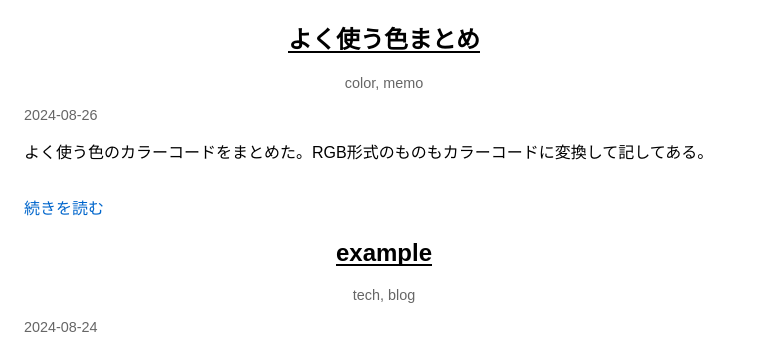
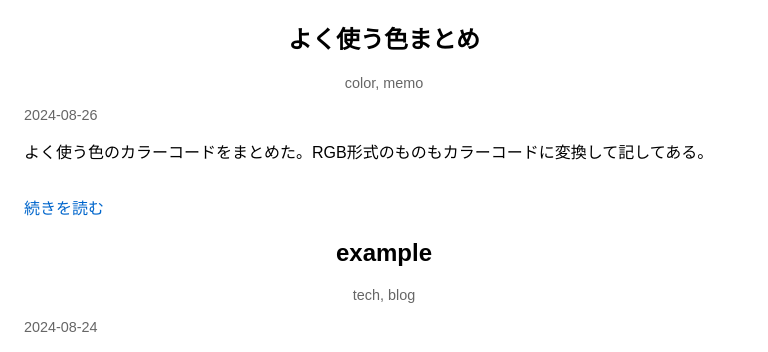
Before and after one commit to Asiraat/blog, a Jekyll site: the page built from index.html, in a window 768 px wide. Shown: the part 515-867 px from the top of the page. Built offline with Jekyll 4.4.1, drawn with Linux system fonts in a browser that asks for light colours; some web fonts are replaced.

Commit message:
Update main.css

```diff
--- a/assets/css/main.css
+++ b/assets/css/main.css
@@ -53,7 +53,6 @@ body {
   z-index: -1;
 }
 
-/* グローバルスタイル */
 .content {
     margin-top: 100px;
     margin-bottom: 5em;
@@ -61,7 +60,7 @@ body {
 
 .image-container {
     position: relative;
-    width: 90%; /* モバイルでの初期値 */
+    width: 90%;
     margin: 0 auto 40px;
     max-height: 400px;
     overflow: hidden;
@@ -73,7 +72,6 @@ body {
     display: block;
 }
 
-/* スマホ用のメディアクエリ */
 @media (max-width: 767px) {
     .image-container {
         width: 90%;
@@ -95,10 +93,9 @@ body {
     }
 }
 
-/* PC用のメディアクエリ */
 @media (min-width: 768px) {
     .image-container {
-        width: 70%; /* PCでの幅を70%に */
+        width: 70%;
     }
 }
 
@@ -158,7 +155,20 @@ body {
   background-position: right bottom, left 60%;
   background-size: 0 2px, 100% .8em;
 }
+@media screen and (max-width: 768px) {
+  .post-title {
+    color: black;
+    text-decoration: none;
+    background: none;
+    transition: none;
+  }
+  .post-title:hover {
+    background-position: initial;
+    background-size: initial;
+  }
+}
 
+/* _layouts/post.html用 */
 .post-title2 {
   color: black;
   text-decoration: none;
@@ -269,6 +279,7 @@ span {
     }
 }
 
+/* _layouts/post.html用 */
 .line-under-blog {
   width: 70vw;
   height: 1px;
```
